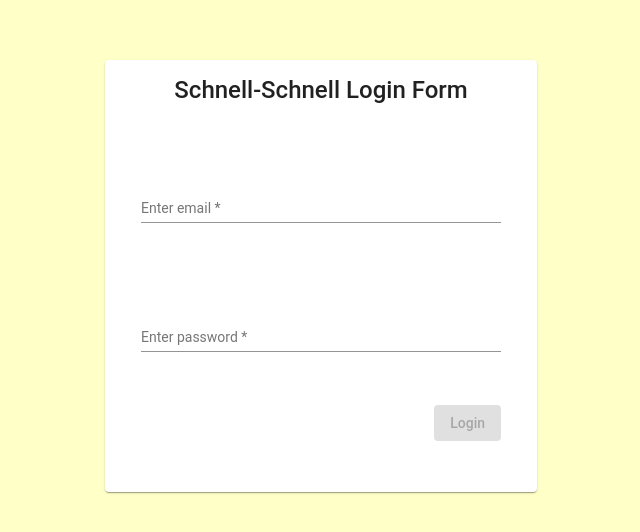
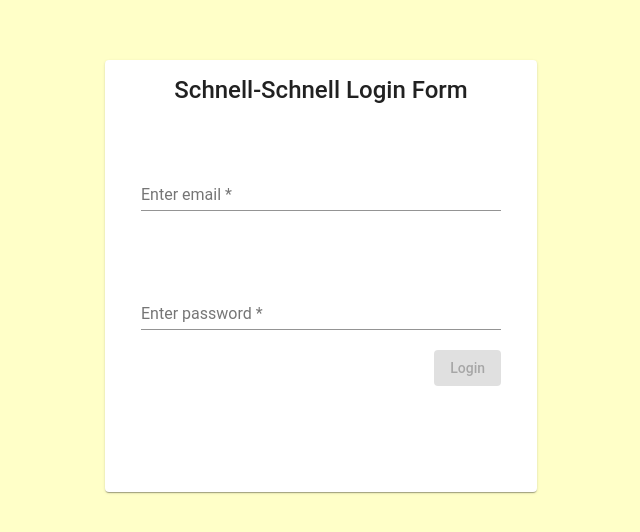
Before and after one commit to jessejamesblack/angular_frontend, an Angular app: page /login in a window 1280 px wide. Shown: the part 132-664 px from the top of the page, without its empty margins (319-959 px from the left). Built offline with nearby package versions, Linux system fonts and the light colour scheme.

Commit message:
css styling

```diff
--- a/src/app/login/login.component.scss
+++ b/src/app/login/login.component.scss
@@ -8,14 +8,19 @@
 
 .mat-form-field {
   width: 100%;
-  padding-top: 20%;
+  padding-top: 15%;
 }
 
+mat-card-title {
+  display: flex;
+  justify-content: center;
+  font-size: x-large;
+}
 
-mat-card-title,
 mat-card-content {
   display: flex;
   justify-content: center;
+  font-size:medium;
 }
 
 mat-card {
@@ -30,5 +35,7 @@ mat-card {
 .button {
   display: flex;
   justify-content: flex-end;
-  padding-top: 10%;
+  position: aboslute;
+  right:  0;
+  bottom: 0;
 }
```
